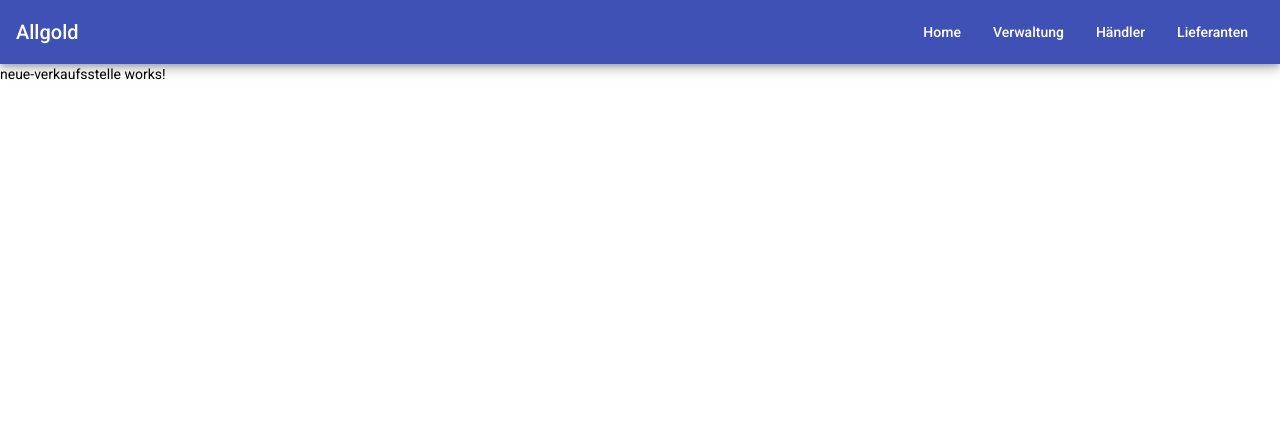
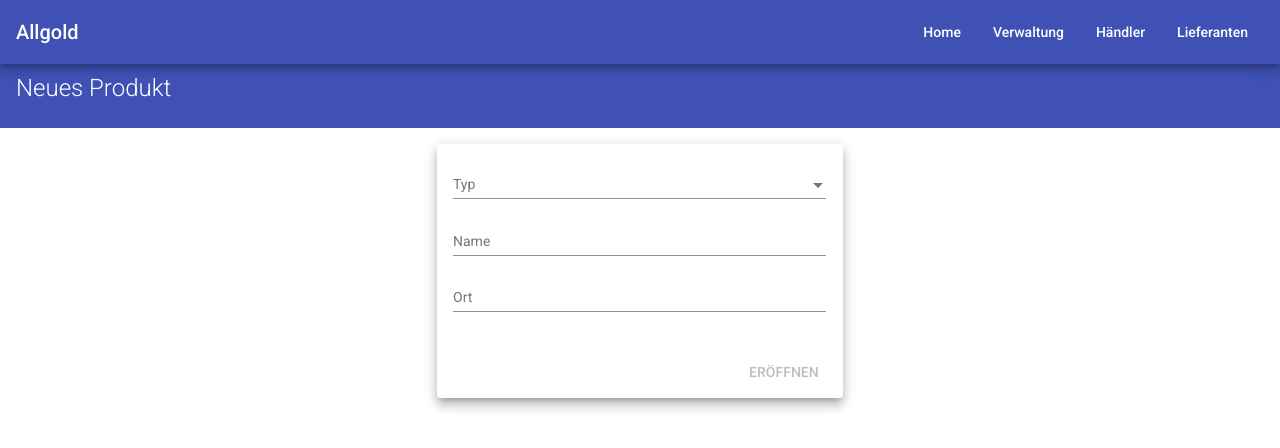
Before and after one commit to samuelpfalzer/allgold, an Angular app in the folder web/: page /app-neue-verkaufsstelle in a window 1280 px wide. Shown: the top 448 px of the page. Built offline with nearby package versions, Linux system fonts and the light colour scheme.

Commit message:
API + Use Case neue Verkaufsstelle implementiert

```diff
--- a/web/src/app/neue-verkaufsstelle/neue-verkaufsstelle.component.css
+++ b/web/src/app/neue-verkaufsstelle/neue-verkaufsstelle.component.css
@@ -0,0 +1,20 @@
+.neue-verkaufsstelle-container {
+    margin: 1rem;
+    display: grid;
+    grid-gap: 1rem;
+    grid-template-columns: 1fr 1fr 1fr;
+}
+
+.menu-item {
+    display: flex;
+    flex-wrap: wrap;
+    align-content: space-between;
+}
+
+mat-card-actions {
+    text-align: right;
+}
+
+mat-form-field {
+    width: 100%;
+}
--- a/web/src/app/neue-verkaufsstelle/neue-verkaufsstelle.component.html
+++ b/web/src/app/neue-verkaufsstelle/neue-verkaufsstelle.component.html
@@ -1 +1,39 @@
-<p>neue-verkaufsstelle works!</p>
+<mat-toolbar color="primary">
+    <h2 class="mat-headline">Neues Produkt</h2>
+</mat-toolbar>
+
+<div class="component-container neue-verkaufsstelle-container">
+    <div></div>
+
+    <mat-card class="menu-item" class="mat-elevation-z8 lieferplan-item">
+        <mat-card-content>
+
+            <mat-form-field>
+                <mat-label>Typ</mat-label>
+                <mat-select [(value)]="typ">
+                    <mat-option *ngFor="let t of typen" [value]="t">
+                        {{t}}
+                    </mat-option>
+                </mat-select>
+            </mat-form-field>
+
+            <mat-form-field>
+                <mat-label>Name</mat-label>
+                <input matInput placeholder="Name" [(ngModel)]="name">
+            </mat-form-field>
+
+            <mat-form-field>
+                <mat-label>Ort</mat-label>
+                <input matInput placeholder="Ort" [(ngModel)]="ort">
+            </mat-form-field>
+
+        </mat-card-content>
+
+        <mat-card-actions>
+            <button *ngIf="(name != null) && (ort != null) && (typ != null)" mat-button color="primary"
+                (click)="eroeffnen()">ERÖFFNEN</button>
+            <button *ngIf="(name == null) || (ort == null) || (typ == null)" mat-button disabled>ERÖFFNEN</button>
+        </mat-card-actions>
+    </mat-card>
+
+</div>
--- a/web/src/app/neue-verkaufsstelle/neue-verkaufsstelle.component.ts
+++ b/web/src/app/neue-verkaufsstelle/neue-verkaufsstelle.component.ts
@@ -1,4 +1,6 @@
 import { Component, OnInit } from '@angular/core';
+import { HttpClient } from '@angular/common/http';
+import { Router } from '@angular/router';
 
 @Component({
   selector: 'app-neue-verkaufsstelle',
@@ -6,10 +8,23 @@ import { Component, OnInit } from '@angular/core';
   styleUrls: ['./neue-verkaufsstelle.component.css']
 })
 export class NeueVerkaufsstelleComponent implements OnInit {
+  typ: string;
+  name: string;
+  ort: string;
 
-  constructor() { }
+  typen: string[] = ["Haendler", "Automat"];
+
+  constructor(private http: HttpClient, private router: Router) { }
 
   ngOnInit(): void {
+    this.typ = null;
+    this.name = null;
+    this.ort = null;
   }
 
+  eroeffnen() {
+    this.http.post("/api/verkaufsstelle", { name: this.name, ort: this.ort, typ: this.typ }).subscribe(e => {
+      console.log("pimmel");
+    })
+  }
 }
```
Also changed, not shown: 1 other file (tests, documents, lock files or other folders).
